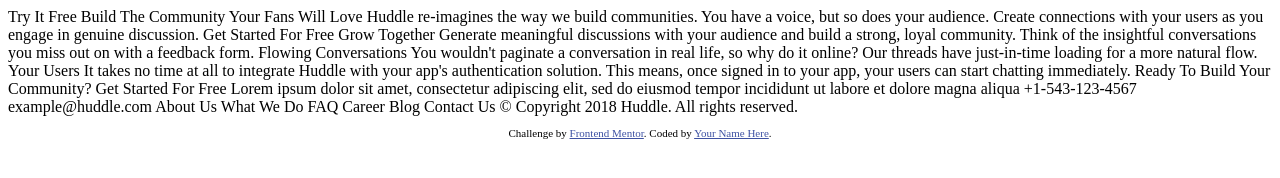
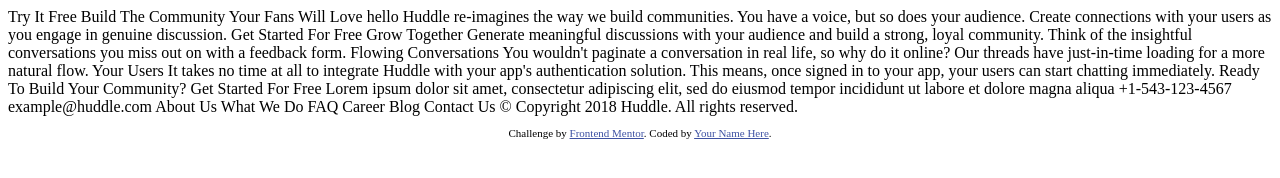
Before and after one commit to AndersonPorta/landing-page-challenge-1, a plain HTML site: page index.html in a window 1280 px wide. Drawn offline with Linux system fonts and the light colour scheme.

Commit message:
added files

```diff
--- a/index.html
+++ b/index.html
@@ -18,7 +18,7 @@
 
   Try It Free
 
-  Build The Community Your Fans Will Love
+  Build The Community Your Fans Will Love hello
 
   Huddle re-imagines the way we build communities. You have a voice, but so does your audience.
   Create connections with your users as you engage in genuine discussion.
```
